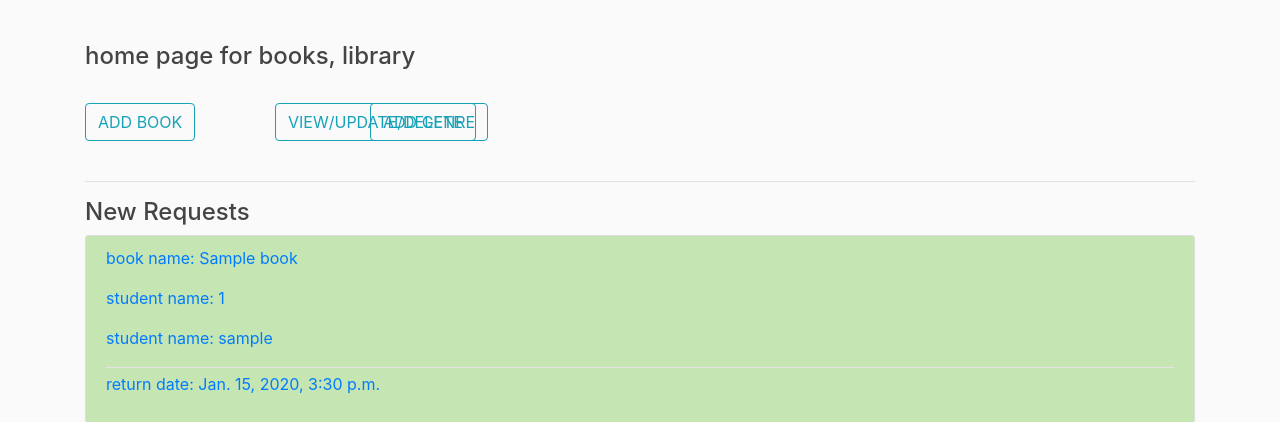
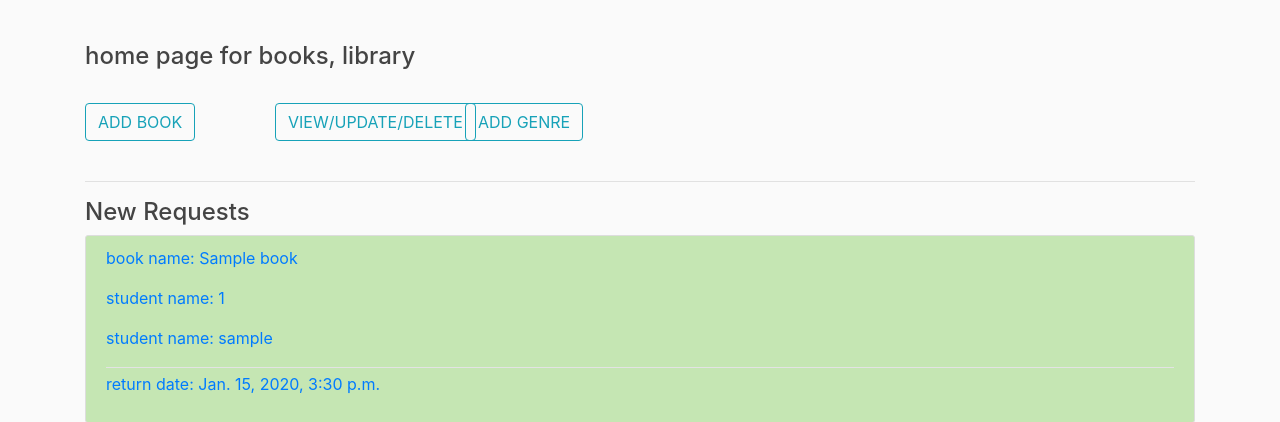
Before and after one commit to UjjwalAggarwal-1/LMS, a Django app: page /librarian_controls/ in a window 1280 px wide. Shown: the part 62-484 px from the top of the page. Run offline with Django 4.2, Linux system fonts and the light colour scheme; a user stored in the database is signed in; tables that the repository leaves empty hold one stand-in row (values such as "Sample post"); some libraries are stand-ins or nearby versions.

```diff
--- a/all_books/templates/all_books/librarian_controls.html
+++ b/all_books/templates/all_books/librarian_controls.html
@@ -7,7 +7,7 @@
 <div class="row">
   <div class="col-md-2">
   <a class="btn btn-outline-info" href="{% url 'add_book' %}" > ADD BOOK </a>
-    </div><div class="col-md-1">
+    </div><div class="col-md-2">
   <a class="btn btn-outline-info" href="{% url 'all_books_home' %}">VIEW/UPDATE/DELETE</a>
   </div><div class="col-md-2">
   <a class="btn btn-outline-info" href="{% url 'add_genre' %}">ADD GENRE</a>
```
Also changed, not shown: 1 other file.
